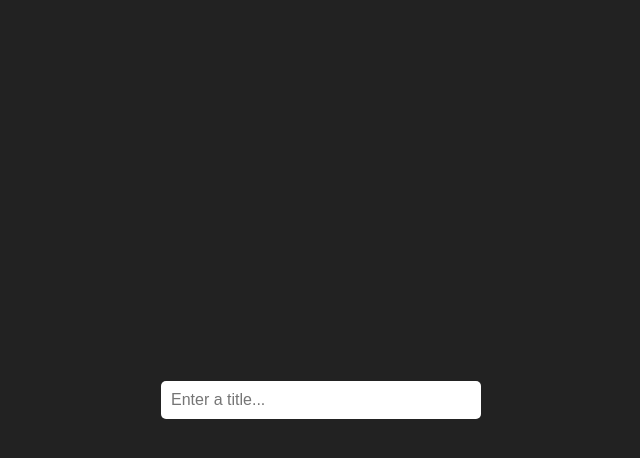
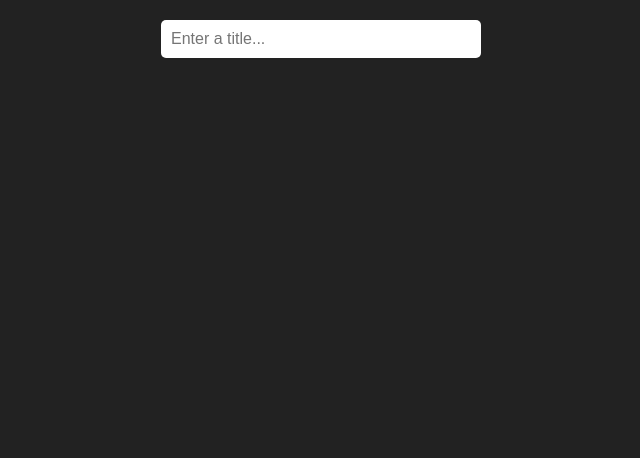
Before and after one commit to sRaina3/view-board, a React (Create React App) app in the folder view-board-frontend/: page / in a window 1280 px wide. Shown: the top 458 px of the page, without its empty margins (319-959 px from the left). Built offline with nearby package versions, Linux system fonts and the light colour scheme.

Commit message:
search results are being displayed better

```diff
--- a/view-board-frontend/src/App.css
+++ b/view-board-frontend/src/App.css
@@ -1,19 +1,42 @@
 body {
   background-color: #222;
   color: #fff;
+  margin: 0;
+  padding: 0;
 }
 
 .container {
   display: flex;
   justify-content: center;
   align-items: center;
-  height: 100vh;
+  flex-direction: column;
 }
 
 .input-field {
+  position: absolute;
+  top: 20px;
   padding: 10px;
   font-size: 16px;
   border-radius: 5px;
   border: none;
   width: 300px;
+  margin-bottom: 20px;
 }
+
+.search-results {
+  margin-top: 80px;
+  display: flex;
+  flex-direction: column;
+  align-items: center; /* Center horizontally */
+}
+
+.search-results > div {
+  width: 100%;
+  padding: 10px;
+}
+
+@media (max-width: 768px) {
+  .search-results > div {
+    width: 50%;
+  }
+}
--- a/view-board-frontend/src/App.js
+++ b/view-board-frontend/src/App.js
@@ -30,7 +30,7 @@ const App = () => {
       {searchResults.length > 0 && (
         <div className="search-results">
           {searchResults.map((result) => (
-            <div key={result.imdbId}>{result.title} Synopsis: {result.overview}</div>
+            <div key={result.imdbId}>{result.title}</div>
           ))}
         </div>
       )}
```
